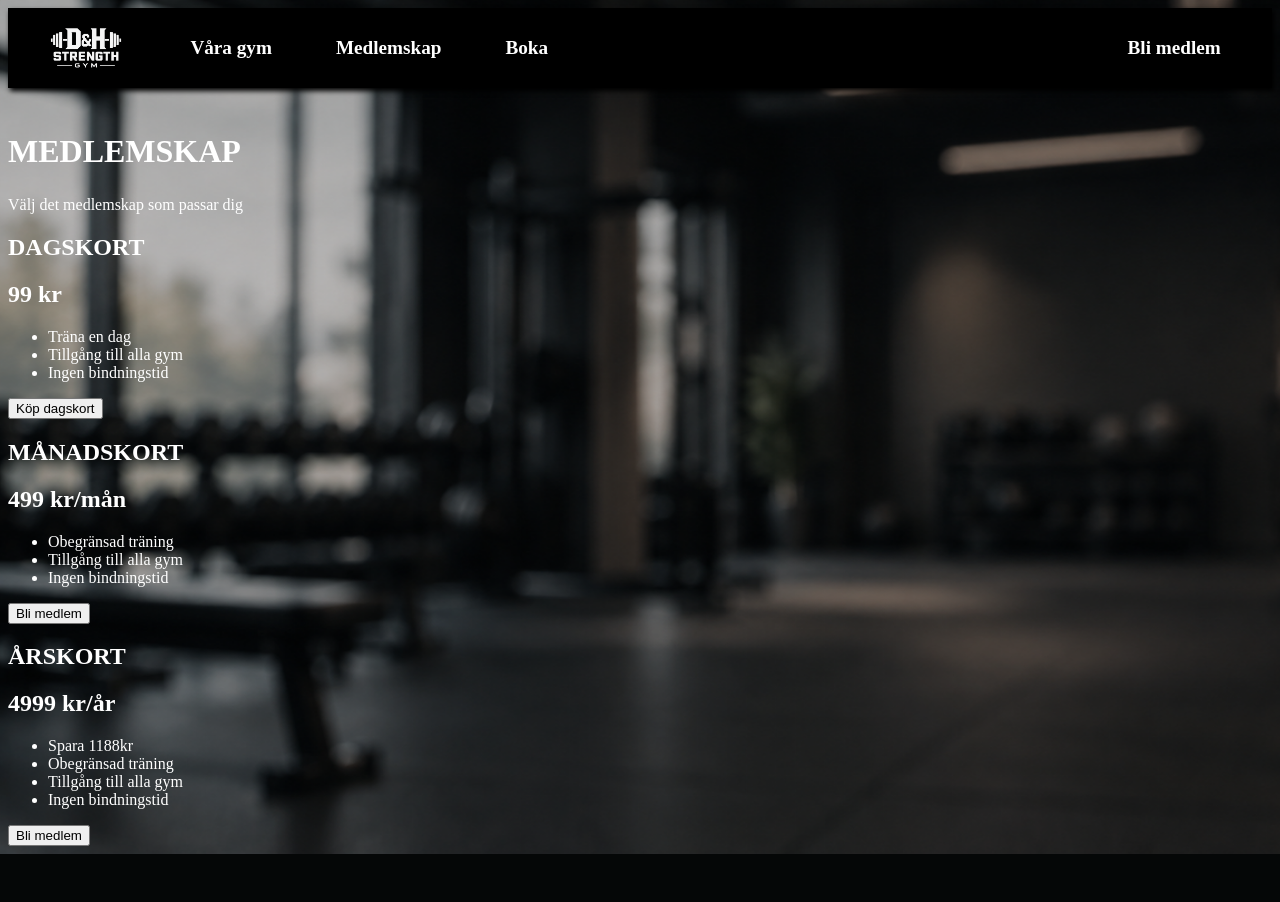
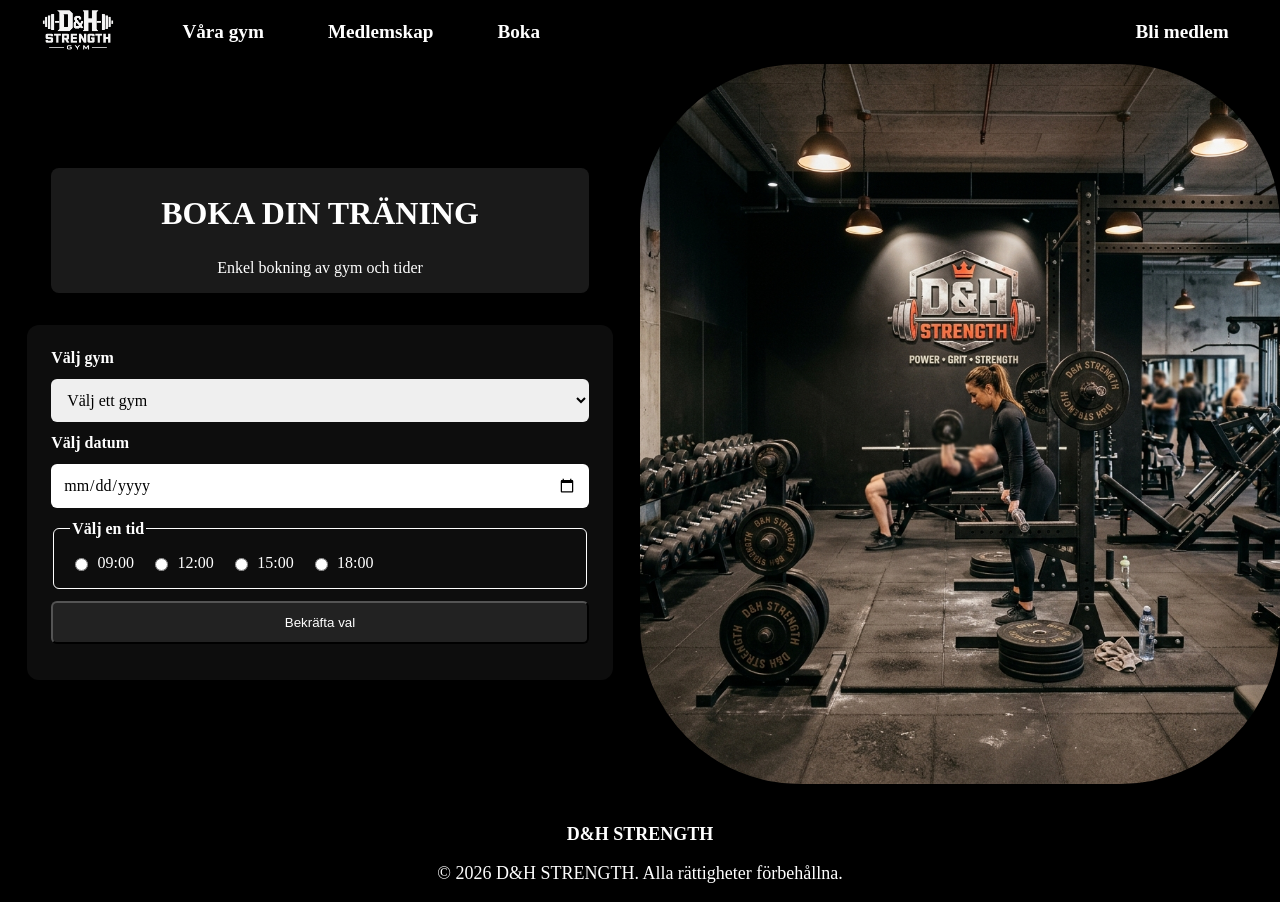
Before and after one commit to DordiSkola/Gymnasiearbete, a PHP site: page /sidor/bokning.php in a window 1280 px wide. Before the commit the page ends 854 px from the top, so only its background shows below. Run offline with PHP 8.4, Linux system fonts and the light colour scheme.

Commit message:
Enda kvar är script

```diff
--- a/css/bokning.css
+++ b/css/bokning.css
@@ -1,6 +1,8 @@
 body {
+    margin: 0;
+    min-height: 100vh;
     background-color: #101010;
-    background-image: url(../images/Bakgrundsbild.png);
+    background-color: rgba(0, 0, 0, 1);
     background-repeat: no-repeat;
     background-size: cover;
     color: white;
@@ -11,12 +13,10 @@ body {
     align-items: center;
     box-shadow: 2px 3px 5px black;
     height: 5cqmax;
-    min-height: 10vh;
     width: 100%;
     font-size: 1.5cqmax;
     margin: 0 auto;
     background-color: black;
-
 }
 
 nav {
@@ -29,8 +29,6 @@ nav {
 }
 
 nav a {
-    display: flex;
-    align-items: center;
     justify-content: space-between;
     margin-left: 1cqmax;
     margin-right: 1cqmax;
@@ -60,3 +58,187 @@ h2 {
 h1 {
     font-size: xx-large;
 }
+
+.delning {
+    min-height: 90vh;
+    padding: 0;
+}
+
+.delning-innehall {
+    width: 100%;
+    min-height: 90vh;
+    display: flex;
+    align-items: center;
+    gap: 0;
+}
+
+.text {
+    text-align: center;
+    margin: 0;
+    background-color: rgba(255, 255, 255, 0.1);
+    border-radius: 1vh;
+    width: 100%;
+}
+
+.medlemskap-boxar {
+    width: 100%;
+    display: grid;
+    grid-template-columns: repeat(3, minmax(0, 1fr));
+    gap: clamp(0.75rem, 2vw, 2rem);
+}
+
+.medlems-box {
+    background: rgba(16, 16, 16, 0.85);
+    padding: clamp(1rem, 2vw, 2rem);
+    border-radius: 12px;
+    border: 2px solid transparent;
+    transition: 0.2s ease, 0.2s ease;
+    text-align: center;
+    min-width: 0;
+}
+
+.medlems-box button {
+    padding: 1vh;
+    margin: 1vh;
+    background-color: rgba(0, 0, 0, 0.35);
+    border: none;
+    color: #FFFFFF;
+    font-weight: bolder;
+    font-size: large;
+    border-radius: 1vh;
+}
+
+ul li {
+    list-style: none;
+    text-align: center;
+}
+
+ul {
+    padding: 0;
+    text-align: center;
+}
+
+.stor {
+    font-size: xx-large;
+}
+
+.hej {
+    flex: 0 0 50%;
+    box-sizing: border-box;
+    min-width: 0;
+    display: flex;
+    flex-direction: column;
+    justify-content: center;
+    align-items: center;
+    text-align: center;
+    gap: clamp(1.5rem, 4vh, 3rem);
+    padding: clamp(1.5rem, 4vw, 4rem);
+}
+
+.delning-innehall>img {
+    display: block;
+    flex: 0 0 50%;
+    width: 50%;
+    height: 90vh;
+    min-width: 0;
+    object-fit: cover;
+}
+
+@media (max-width: 900px) {
+    .delning {
+        padding: 1.5rem;
+    }
+
+    .delning-innehall {
+        flex-direction: column;
+        gap: 2rem;
+    }
+
+    .delning-innehall>img {
+        flex: 0 1 auto;
+        width: min(100%, 600px);
+        height: auto;
+        max-height: 40vh;
+    }
+
+    .hej {
+        flex-basis: auto;
+        width: 100%;
+        padding: 0;
+    }
+}
+
+@media (max-width: 600px) {
+    .medlemskap-boxar {
+        grid-template-columns: 1fr;
+    }
+}
+
+footer {
+    width: fill;
+    background-color: rgba(0, 0, 0, 0.7);
+    font-size: large;
+    border-radius: 5px;
+    display: flex;
+    flex-direction: column;
+    justify-content: center;
+    text-align: center;
+    margin-top: 5vh;
+}
+
+.real {
+    border-radius: 20vh;
+}
+
+
+
+.bokningsval {
+    display: grid;
+    gap: 0.75rem;
+    width: 100%;
+    padding: 1.5rem;
+    color: white;
+    background: rgba(16, 16, 16, 0.85);
+    border-radius: 12px;
+}
+
+.bokningsval>label,
+.bokningsval legend {
+    font-weight: bold;
+    text-align: left;
+}
+
+.bokningsval select,
+.bokningsval input[type="date"] {
+    padding: 0.75rem;
+    font: inherit;
+    border: 0;
+    border-radius: 6px;
+}
+
+.bokningsval fieldset {
+    display: flex;
+    flex-wrap: wrap;
+    gap: 1rem;
+    padding: 1rem;
+    border: 1px solid white;
+    border-radius: 6px;
+}
+
+.bokningsval fieldset label {
+    display: flex;
+    align-items: center;
+    gap: 0.4rem;
+}
+
+.bokningsval button {
+    padding: 0.75rem 1rem;
+    color: white;
+    background: #222;
+    border-radius: 6px;
+    cursor: pointer;
+}
+
+#bokningsbekraftelse {
+    margin: 0;
+}
--- a/css/style.css
+++ b/css/style.css
@@ -259,10 +259,6 @@ body.mskap {
     color: white;
 }
 
-.mskap .boxar {
-    box-shadow: 10px 10px 10px rgba(255, 255, 255, 0.7);
-}
-
 .mskap .navbar {
     display: flex;
     box-shadow: 2px 3px 5px black;
@@ -329,7 +325,6 @@ body.mskap {
 
 .mskap .medlems-box:hover {
     border-color: rgba(255, 255, 255, 0.9);
-
 }
 
 .mskap .medlems-box button {
--- a/sidor/bokning.php
+++ b/sidor/bokning.php
@@ -21,59 +21,61 @@
                 <a href="/sidor/medlemskap.php">Bli medlem</a>
             </nav>
         </div>
-        <br>
-
     </header>
 
     <section class="val">
 
         <div class="delning">
             <div class="delning-innehall">
-                <div class="text">
-                    <h1>MEDLEMSKAP</h1>
-                    <p>Välj det medlemskap som passar dig</p>
+                <div class="hej">
+                    <div class="text">
+
+                        <h1><span>BOKA DIN TRÄNING</span></h1>
+                        <p>Enkel bokning av gym och tider</p>
+                    </div>
+
+                    <form class="bokningsval" id="bokningsform">
+                            <label for="gym">Välj gym</label>
+                            <select id="gym" name="gym" required>
+                                <option value="">Välj ett gym</option>
+                                <option value="Gym 1">Gym 1</option>
+                                <option value="Gym 2">Gym 2</option>
+                                <option value="Gym 3">Gym 3</option>
+                            </select>
+
+                            <label for="datum">Välj datum</label>
+                            <input type="date" id="datum" name="datum" min="<?php echo date('Y-m-d'); ?>" required>
+
+                            <fieldset id="tider" hidden>
+                                <legend>Välj en tid</legend>
+
+                                <label><input type="radio" name="tid" value="09:00" required> 09:00</label>
+                                <label><input type="radio" name="tid" value="12:00"> 12:00</label>
+                                <label><input type="radio" name="tid" value="15:00"> 15:00</label>
+                                <label><input type="radio" name="tid" value="18:00"> 18:00</label>
+                            </fieldset>
+
+                            <button type="submit">Bekräfta val</button>
+                            <p id="bokningsbekraftelse" aria-live="polite"></p>
+                    </form>
+
                 </div>
 
-                <div class="medlemskap-boxar">
-                    <article class="medlems-box">
-                        <h2>DAGSKORT</h2>
-                        <h2 class="stor">99 kr</h2>
-                        <ul>
-                            <li>Träna en dag</li>
-                            <li>Tillgång till alla gym</li>
-                            <li>Ingen bindningstid</li>
-                        </ul>
-                        <button>Köp dagskort</button>
-                    </article>
+                <img src="/images/Realistisk2.jpeg" alt="sidobild" class="real">
 
-                    <article class="medlems-box">
-                        <h2>MÅNADSKORT</h2>
-                        <h2 class="stor">499 kr/mån</h2>
-                        <ul>
-                            <li>Obegränsad träning</li>
-                            <li>Tillgång till alla gym</li>
-                            <li>Ingen bindningstid</li>
-                        </ul>
-                        <button>Bli medlem</button>
-                    </article>
-
-                    <article class="medlems-box">
-                        <h2>ÅRSKORT</h2>
-                        <h2 class="stor">4999 kr/år</h2>
-                        <ul>
-                            <li>Spara 1188kr</li>
-                            <li>Obegränsad träning</li>
-                            <li>Tillgång till alla gym</li>
-                            <li>Ingen bindningstid</li>
-                        </ul>
-                        <button>Bli medlem</button>
-                    </article>
-                </div>
             </div>
         </div>
 
     </section>
 
+    <footer>
+        <a href="index.php">D&H <span>STRENGTH</span></a>
+
+        <p>&copy;
+            <?php echo date("Y"); ?> D&H STRENGTH. Alla rättigheter förbehållna.
+        </p>
+    </footer>
+
 </body>
 
 </html>
```
Also changed, not shown: images/Realistisk2.jpeg (added).
